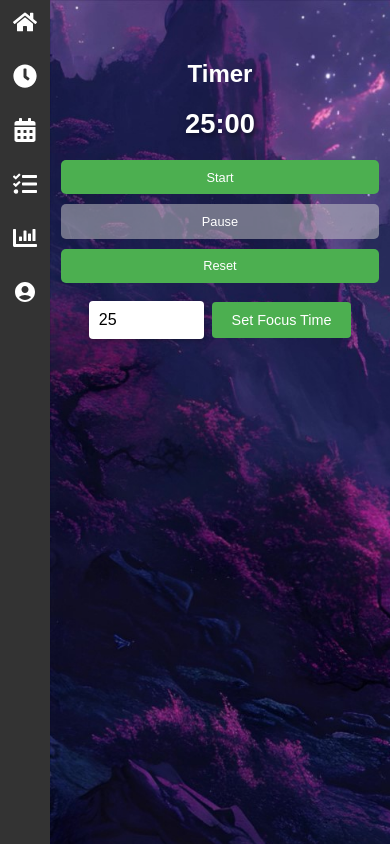
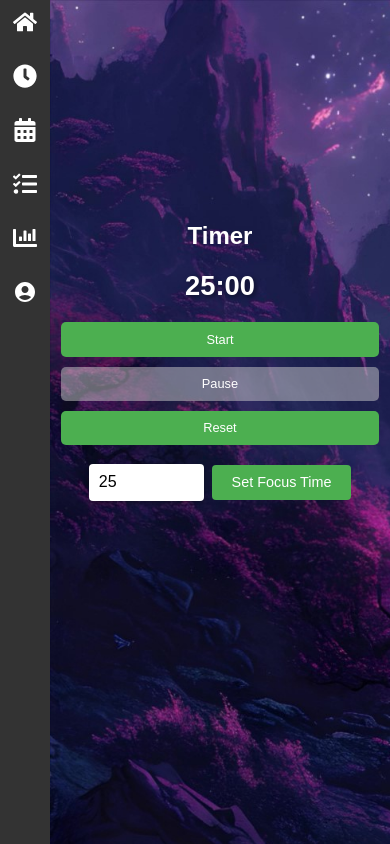
Before and after one commit to ShantanuSingh08/DailyGridsApp, a React (Create React App) app: page /timer in a window 390 px wide. Built offline with nearby package versions, Linux system fonts and the light colour scheme; no server answers.

Commit message:
Update PomodoroTimer.css

```diff
--- a/src/PomodoroTimer.css
+++ b/src/PomodoroTimer.css
@@ -99,7 +99,7 @@
 
 @media (max-width: 480px) {
   .pomodoro-timer-content {
-    padding-top: 10%; /* Reduce vertical spacing */
+    padding-top: 60%; /* Reduce vertical spacing */
   }
 
   .timer-display h1 {
```
